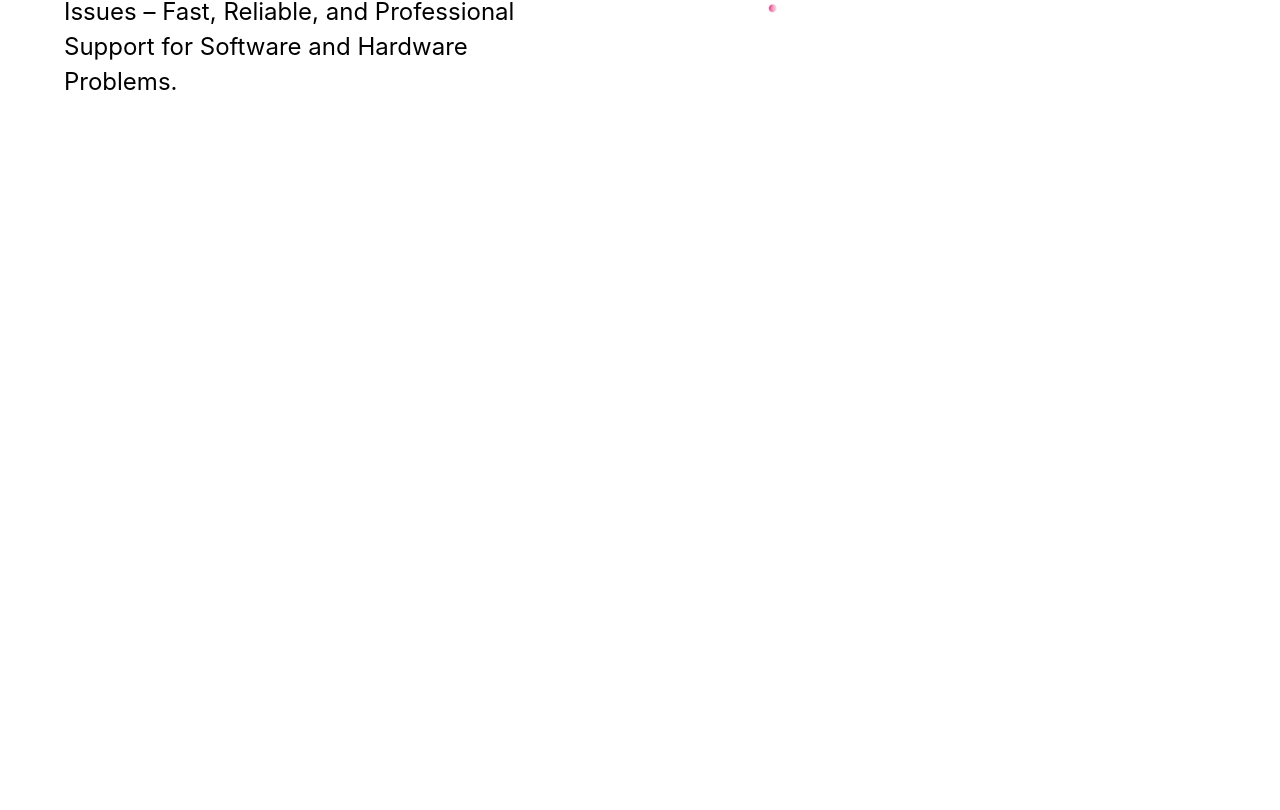
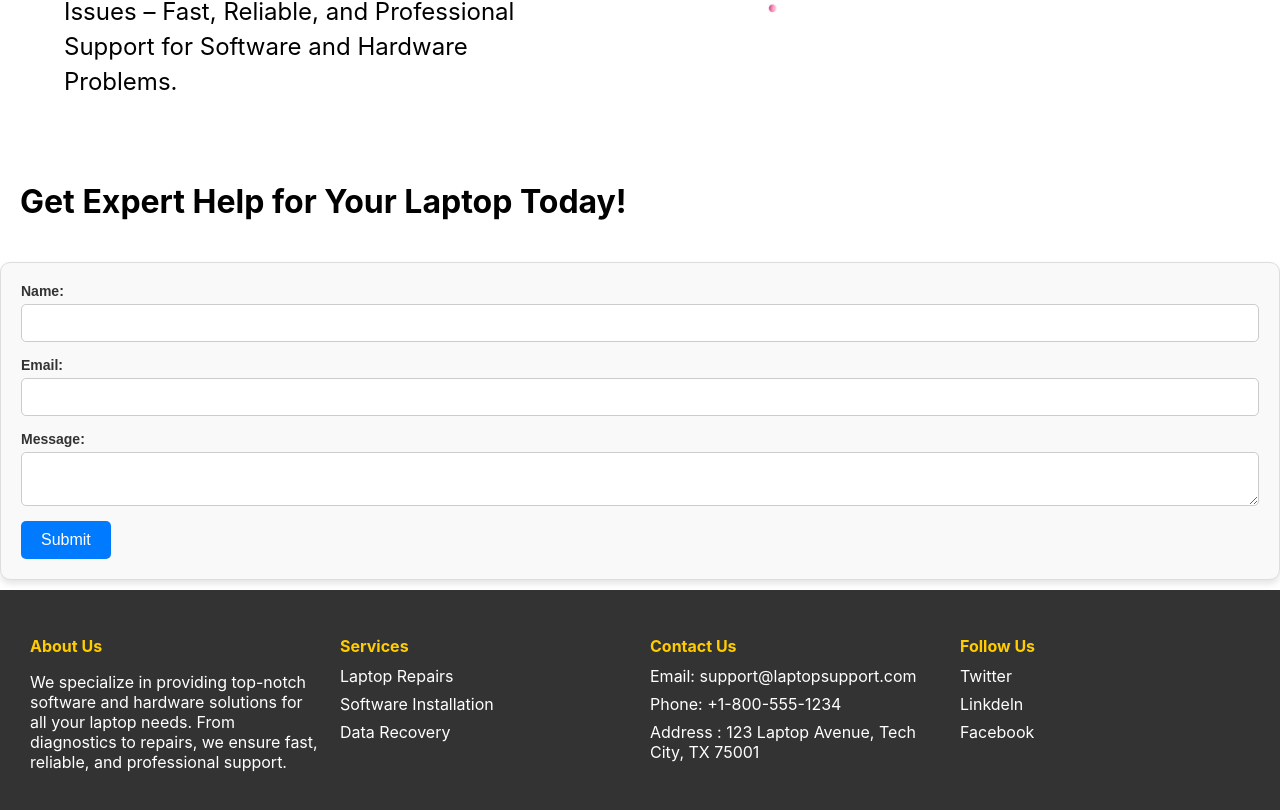
Before and after one commit to MuhammadWaqas3/university-task, a React (Create React App) app: page / in a window 1280 px wide. Shown: the part 530-1340 px from the top of the page. Before the commit the page ends 800 px from the top, so only its background shows below. Built offline with nearby package versions, Linux system fonts and the light colour scheme.

Commit message:
lab 7 changes

```diff
--- a/src/App.css
+++ b/src/App.css
@@ -9,3 +9,7 @@ body {
     * {
     box-sizing: border-box;
     }
+    .form-heading{
+
+        padding: 20px;
+    }
--- a/src/App.js
+++ b/src/App.js
@@ -2,14 +2,17 @@ import React from 'react';
 import './App.css'; // Import global styles
 import Navbar from '../src/components/landingPage/navbar';
 import LandingPage from '../src/components/landingPage/header';
-// import Form from './components/from';
+import Form from './components/from';
+import Footer from './components/landingPage/footer';
 
 function App() {
 return (
 <div>
 <Navbar />
 <LandingPage />
-{/* <Form/> */}
+<h1 className='form-heading'>Get Expert Help for Your Laptop Today!</h1>
+<Form/>
+<Footer/>
 </div>
 );
 }
--- a/src/components/from.js
+++ b/src/components/from.js
@@ -1,52 +1,26 @@
+import React from 'react';
+import "../styles/form.css";
 
 
-import React from 'react';
-import { Button , FormGroup  , Label , Input } from 'reactstrap';
+function Form() {
+  return (
+    <div className="form-container">
 
-
-
-
-
-function Form () {
-    return (
-
-<Form>
-  <FormGroup>
-    <Label
-      for="exampleEmail"
-      hidden
-    >
-      Email
-    </Label>
-    <Input
-      id="exampleEmail"
-      name="email"
-      placeholder="Email"
-      type="email"
-    />
-  </FormGroup>
-  {' '}
-  <FormGroup>
-    <Label
-      for="examplePassword"
-      hidden
-    >
-      Password
-    </Label>
-    <Input
-      id="examplePassword"
-      name="password"
-      placeholder="Password"
-      type="password"
-    />
-  </FormGroup>
-  {' '}
-  <Button>
-    Submit
-  </Button>
-</Form>
-
-    );
+      <div className="form-group">
+        <label htmlFor="name">Name:</label>
+        <input type="text" id="name" name="name" required />
+      </div>
+      <div className="form-group">
+        <label htmlFor="email">Email:</label>
+        <input type="email" id="email" name="email" required />
+      </div>
+      <div className="form-group">
+        <label htmlFor="message">Message:</label>
+        <textarea id="message" name="message" required />
+      </div>
+      <button type="submit" className="form-button">Submit</button>
+    </div>
+  );
 }
 
 export default Form;
--- a/src/components/landingPage/footer.js
+++ b/src/components/landingPage/footer.js
@@ -1,12 +1,43 @@
 
 import "../../styles/footer.css";
 
+import React from 'react';
+
 function Footer() {
-    return <h1 className="footer">
+  return (
+    <footer className="footer">
+      <div className="footer-column">
+        <h3>About Us</h3>
+       <p>We specialize in providing top-notch software and hardware solutions for all your laptop needs. From diagnostics to repairs, we ensure fast, reliable, and professional support.</p>
+      </div>
+      <div className="footer-column">
+        <h3> Services</h3>
+        <ul>
+          <li><a href="#">Laptop Repairs
 
+</a></li>
+          <li><a href="#">Software Installation</a></li>
+          <li><a href="#">Data Recovery</a></li>
+        </ul>
+      </div>
+      <div className="footer-column">
+        <h3>Contact Us</h3>
+        <ul>
+          <li><a href="#">Email: support@laptopsupport.com</a></li>
+          <li><a href="#">Phone: +1-800-555-1234       </a></li>
+          <li><a href="#"> Address :    123 Laptop Avenue, Tech City, TX 75001      </a></li>
+        </ul>
+      </div>
+      <div className="footer-column">
+        <h3> Follow Us</h3>
+        <ul>
+          <li><a href="#">Twitter</a></li>
+          <li><a href="#">Linkdeln</a></li>
+          <li><a href="#">Facebook</a></li>
+        </ul>
+      </div>
+    </footer>
+  );
+}
 
-
-           © 2024 My
-React App </h1>;
-    }
-    export default Footer;
+export default Footer;
--- a/src/styles/footer.css
+++ b/src/styles/footer.css
@@ -1,8 +1,60 @@
-.footer{
+/* Footer container styling */
+.footer {
+    display: flex;
+    justify-content: space-between;
+    align-items: flex-start;
+    padding: 20px;
+    background-color: #333;
+    color: #fff;
+    width: 100%;
+    box-sizing: border-box;
+  }
 
+  /* Footer columns */
+  .footer-column {
+    flex: 1;
+    padding: 10px;
+    max-width: 25%; /* Ensures equal width for 4 columns */
+  }
 
-text-align: center;
+  /* Column headers */
+  .footer-column h3 {
+    font-size: 16px;
+    margin-bottom: 10px;
+    color: #ffcc00;
+  }
 
+  /* List styling */
+  .footer-column ul {
+    list-style: none;
+    padding: 0;
+    margin: 0;
+  }
 
+  .footer-column li {
+    margin-bottom: 8px;
+  }
 
-}
+  .footer-column a {
+    color: #fff;
+    text-decoration: none;
+    transition: color 0.3s ease;
+  }
+
+  .footer-column a:hover {
+    color: #ffcc00;
+  }
+
+  /* Responsive design for smaller screens */
+  @media (max-width: 768px) {
+    .footer {
+      flex-direction: column;
+      align-items: center;
+      text-align: center;
+    }
+
+    .footer-column {
+      max-width: 100%;
+      margin-bottom: 20px;
+    }
+  }
--- /dev/null
+++ b/src/styles/form.css
@@ -0,0 +1,73 @@
+/* Container for the form */
+.form-container {
+    /* max-width: 400px; */
+    margin: 10px auto;
+    padding: 20px;
+    background-color: #f9f9f9;
+    border: 1px solid #ddd;
+    border-radius: 10px;
+    box-shadow: 0 4px 6px rgba(0, 0, 0, 0.1);
+    font-family: 'Arial', sans-serif;
+  }
+
+  /* Form group styles */
+  .form-group {
+    margin-bottom: 15px;
+    display: flex;
+    flex-direction: column;
+  }
+
+  /* Label styles */
+  .form-group label {
+    margin-bottom: 5px;
+    font-size: 14px;
+    color: #333;
+    font-weight: bold;
+  }
+
+  /* Input and textarea styles */
+  .form-group input,
+  .form-group textarea {
+    padding: 10px;
+    font-size: 14px;
+    border: 1px solid #ccc;
+    border-radius: 5px;
+    outline: none;
+    transition: border-color 0.3s ease-in-out, box-shadow 0.3s ease-in-out;
+  }
+
+  /* Input and textarea hover/focus effects */
+  .form-group input:focus,
+  .form-group textarea:focus {
+    border-color: #007BFF;
+    box-shadow: 0 0 5px rgba(0, 123, 255, 0.5);
+  }
+
+  /* Submit button styles */
+  .form-button {
+    padding: 10px 20px;
+    font-size: 16px;
+    color: #fff;
+    background-color: #007BFF;
+    border: none;
+    border-radius: 5px;
+    cursor: pointer;
+    transition: background-color 0.3s ease-in-out, transform 0.2s ease-in-out;
+  }
+
+  /* Button hover effect */
+  .form-button:hover {
+    background-color: #0056b3;
+    transform: scale(1.05);
+  }
+
+  /* Responsive design */
+  @media (max-width: 480px) {
+    .form-container {
+      padding: 15px;
+    }
+
+    .form-button {
+      width: 100%;
+    }
+  }
```
